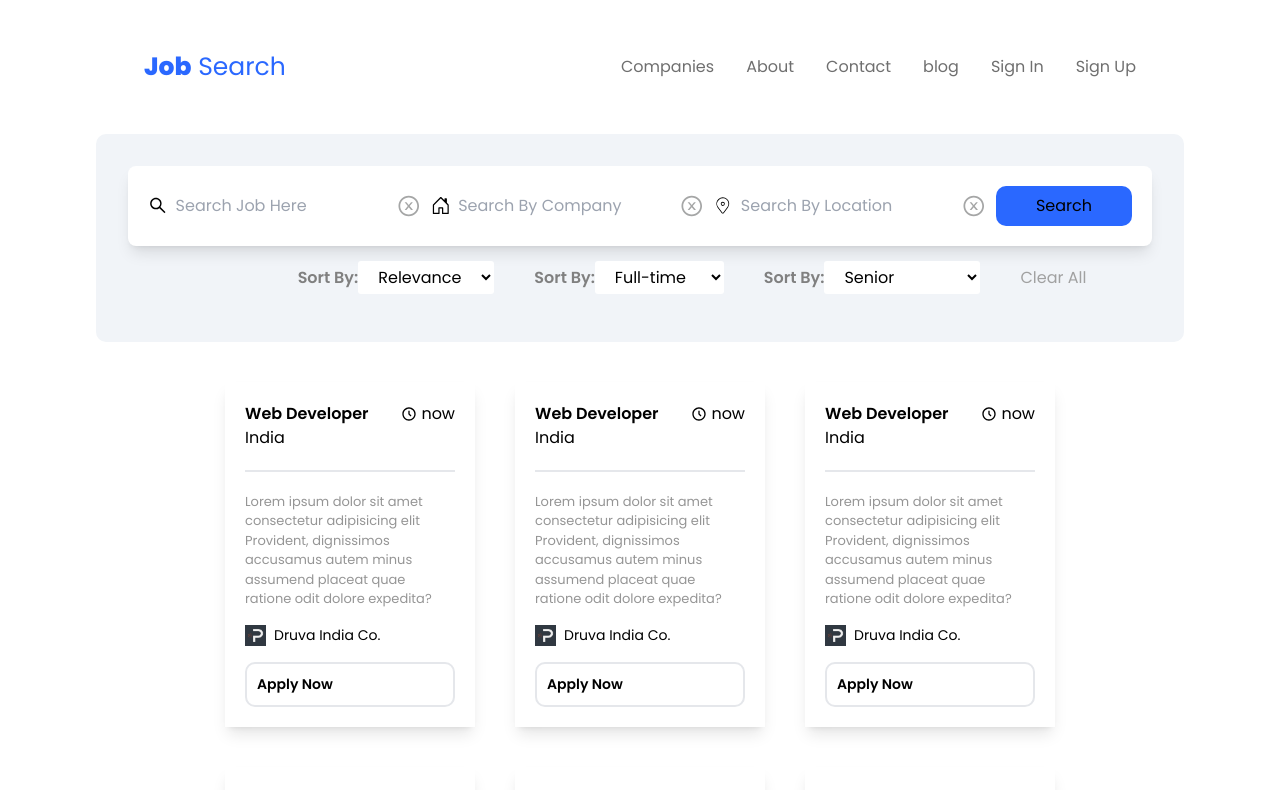
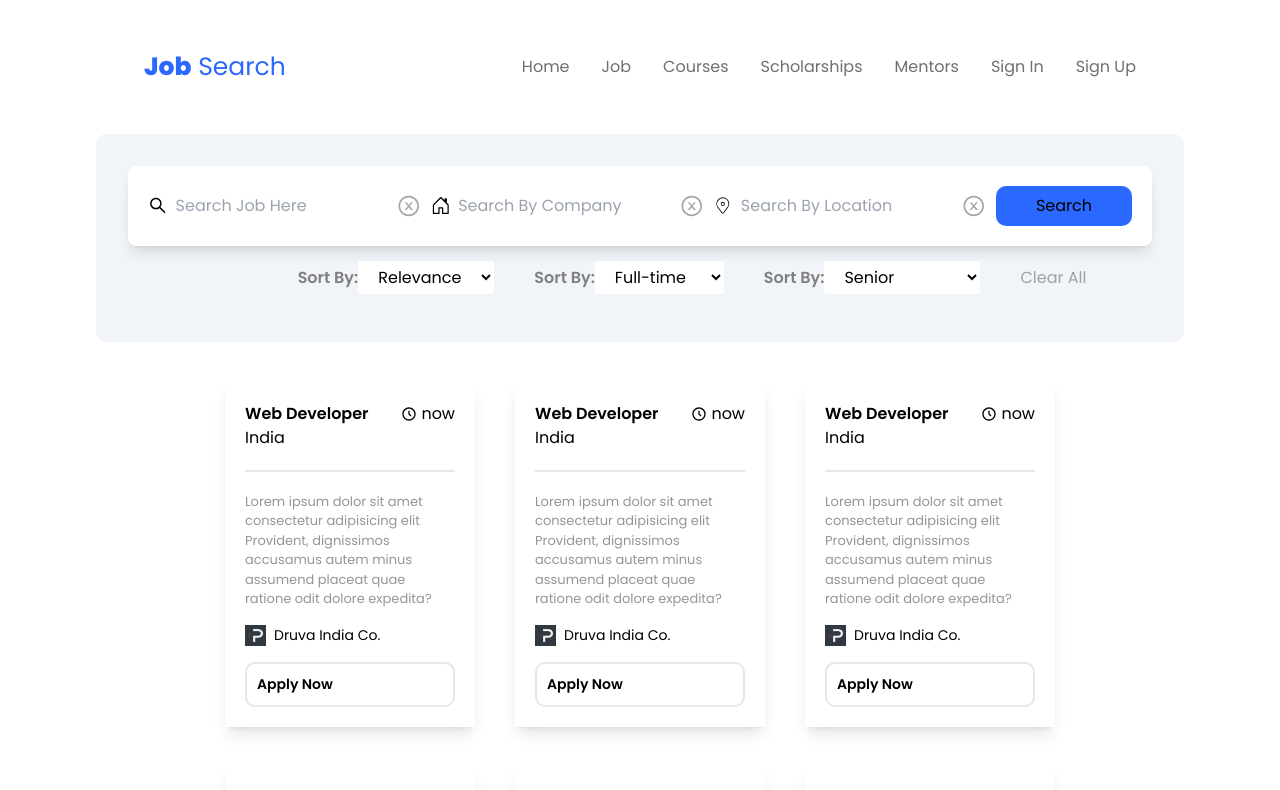
Before and after one commit to pratapshingane18/Skillathon-job, a React (Vite) app in the folder Skillathon/Courses/jobsearchNew/job/: page / in a window 1280 px wide. Shown: the top 790 px of the page. Built offline with nearby package versions, Linux system fonts and the light colour scheme.

Commit message:
Updated Right?

```diff
--- a/Skillathon/Courses/jobsearchNew/job/src/Components/NavBar/NavBar.jsx
+++ b/Skillathon/Courses/jobsearchNew/job/src/Components/NavBar/NavBar.jsx
@@ -11,20 +11,23 @@ const NavBar  = () =>{
             </div>
 
             <div className="menu flex gap-8">
+            <li className="menuList text-[#6f6f6f] hover:text-blueColor">
+                    <a href='jobsearchNew\job\src\Job.jsx'>Home</a>
+                </li>
                 <li className="menuList text-[#6f6f6f] hover:text-blueColor">
-                    Companies
+                    Job
                 </li>
 
                 <li className="menuList text-[#6f6f6f] hover:text-blueColor">
-                    About
+                    Courses
                 </li>
 
                 <li className="menuList text-[#6f6f6f] hover:text-blueColor">
-                    Contact
+                    Scholarships
                 </li>
 
                 <li className="menuList text-[#6f6f6f] hover:text-blueColor">
-                    blog
+                    Mentors
                 </li>
 
                 <li className="menuList text-[#6f6f6f] hover:text-blueColor">
--- /dev/null
+++ b/Skillathon/Courses/jobsearchNew/job/src/Job.jsx
@@ -0,0 +1,21 @@
+import React from 'react'
+import NavBar from './Components/NavBar/NavBar';
+import Search from './Components/SearchDiv/Search';
+import Jobs from './Components/JobDiv/Jobs';
+import Value from './Components/ValueDiv/Value';
+import Footer from './Components/FooterDiv/Footer';
+
+const Job = () => {
+
+  return (
+    <div className = 'w-[85%] m-auto bg-white'>
+      <NavBar />
+      <Search />
+      <Jobs />
+      <Value />
+      <Footer />
+    </div>
+  )
+}
+
+export default Job;
```
